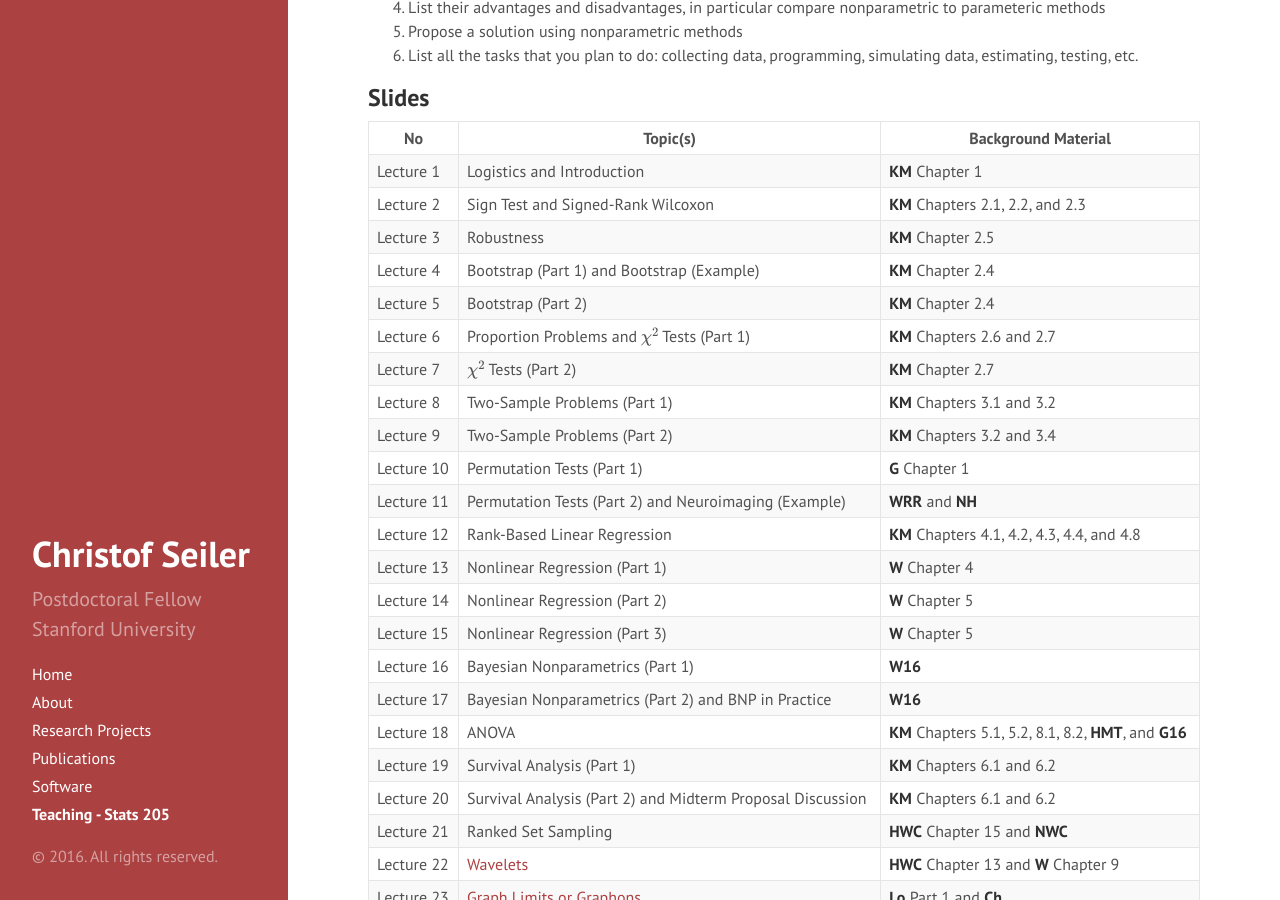
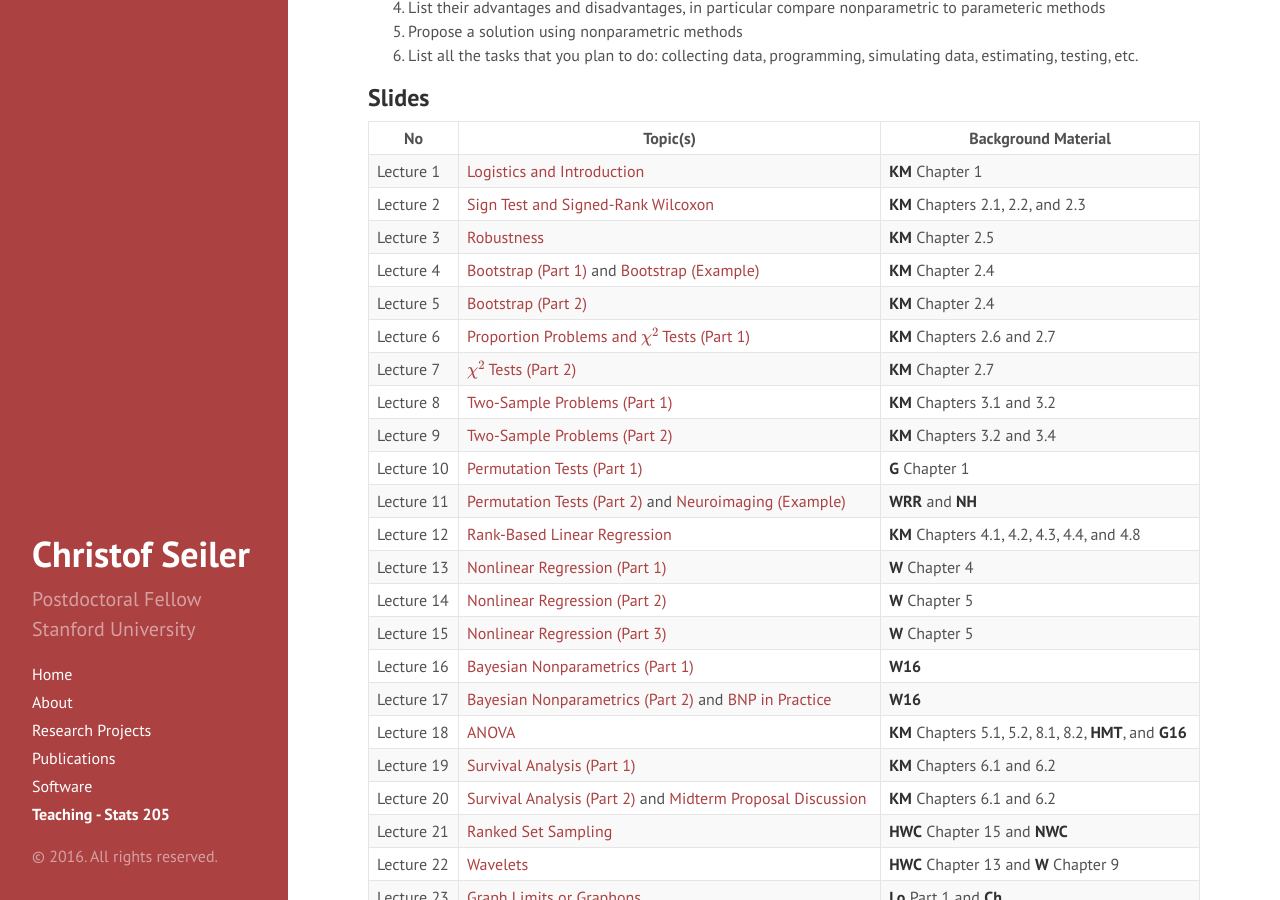
Before and after one commit to ChristofSeiler/ChristofSeiler.github.io, a Jekyll site: the page built from stats205.md, in a window 1280 px wide and 900 px high, scrolled down 2180 px. Built offline with Jekyll 4.4.1, drawn with Linux system fonts in a browser that asks for light colours; formulas are drawn with MathJax 3; some of the changed lines change nothing that is shown.

Commit message:
added links back up

```diff
--- a/stats205.md
+++ b/stats205.md
@@ -86,32 +86,32 @@ Some optional guidelines:
 
 ## Slides
 
-No         | Topic(s)                                                          | Background Material
------------|-------------------------------------------------------------------|-----------------------------------------------------------
-Lecture 1  | Logistics and Introduction                                        | **KM** Chapter 1
-Lecture 2  | Sign Test and Signed-Rank Wilcoxon                                | **KM** Chapters 2.1, 2.2, and 2.3
-Lecture 3  | Robustness                                                        | **KM** Chapter 2.5
-Lecture 4  | Bootstrap (Part 1) and Bootstrap (Example)                        | **KM** Chapter 2.4
-Lecture 5  | Bootstrap (Part 2)                                                | **KM** Chapter 2.4
-Lecture 6  | Proportion Problems and \\( \chi^2 \\) Tests (Part 1)             | **KM** Chapters 2.6 and 2.7
-Lecture 7  | \\( \chi^2 \\) Tests (Part 2)                                     | **KM** Chapter 2.7
-Lecture 8  | Two-Sample Problems (Part 1)                                      | **KM** Chapters 3.1 and 3.2
-Lecture 9  | Two-Sample Problems (Part 2)                                      | **KM** Chapters 3.2 and 3.4
-Lecture 10 | Permutation Tests (Part 1)                                        | **G** Chapter 1
-Lecture 11 | Permutation Tests (Part 2) and Neuroimaging (Example)             | **WRR** and **NH**
-Lecture 12 | Rank-Based Linear Regression                                      | **KM** Chapters 4.1, 4.2, 4.3, 4.4, and 4.8
-Lecture 13 | Nonlinear Regression (Part 1)                                     | **W** Chapter 4
-Lecture 14 | Nonlinear Regression (Part 2)                                     | **W** Chapter 5
-Lecture 15 | Nonlinear Regression (Part 3)                                     | **W** Chapter 5
-Lecture 16 | Bayesian Nonparametrics (Part 1)                                  | **W16**
-Lecture 17 | Bayesian Nonparametrics (Part 2) and BNP in Practice              | **W16**
-Lecture 18 | ANOVA                                                             | **KM** Chapters 5.1, 5.2, 8.1, 8.2, **HMT**, and **G16**
-Lecture 19 | Survival Analysis (Part 1)                                        | **KM** Chapters 6.1 and 6.2
-Lecture 20 | Survival Analysis (Part 2) and Midterm Proposal Discussion        | **KM** Chapters 6.1 and 6.2
-Lecture 21 | Ranked Set Sampling                                               | **HWC** Chapter 15 and **NWC**
-Lecture 22 | [Wavelets](Lecture22/Wavelets.pdf)                                | **HWC** Chapter 13 and **W** Chapter 9
-Lecture 23 | [Graph Limits or Graphons](Lecture23/GraphLimits.pdf)             | **Lo** Part 1 and **Ch**
-Lecture 24 | Inference for Data Visualization                                  |
+No         | Topic(s)                                                                                                                           | Background Material
+-----------|------------------------------------------------------------------------------------------------------------------------------------|-----------------------------------------------------------
+Lecture 1  | [Logistics and Introduction](Lecture1/LogisticsIntroduction.html)                                                                  | **KM** Chapter 1
+Lecture 2  | [Sign Test and Signed-Rank Wilcoxon](Lecture2/SignTestSignedRankWilcoxon.html)                                                     | **KM** Chapters 2.1, 2.2, and 2.3
+Lecture 3  | [Robustness](Lecture3/Robustness.html)                                                                                             | **KM** Chapter 2.5
+Lecture 4  | [Bootstrap (Part 1)](Lecture4/BootstrapPart1.html) and [Bootstrap (Example)](Lecture4/BootstrapExample.html)                       | **KM** Chapter 2.4
+Lecture 5  | [Bootstrap (Part 2)](Lecture5/BootstrapPart2.html)                                                                                 | **KM** Chapter 2.4
+Lecture 6  | [Proportion Problems and \\( \chi^2 \\) Tests (Part 1)](Lecture6/ProportionProblemChiSquared.html)                                 | **KM** Chapters 2.6 and 2.7
+Lecture 7  | [\\( \chi^2 \\) Tests (Part 2)](Lecture7/ChiSquaredPart2.html)                                                                     | **KM** Chapter 2.7
+Lecture 8  | [Two-Sample Problems (Part 1)](Lecture8/TwoSampleProblems.html)                                                                    | **KM** Chapters 3.1 and 3.2
+Lecture 9  | [Two-Sample Problems (Part 2)](Lecture9/TwoSampleProblemsPart2.html)                                                               | **KM** Chapters 3.2 and 3.4
+Lecture 10 | [Permutation Tests (Part 1)](Lecture10/PermutationTest.html)                                                                       | **G** Chapter 1
+Lecture 11 | [Permutation Tests (Part 2)](Lecture11/PermutationTestPart2.html) and [Neuroimaging (Example)](Lecture11/Neuroimaging.html)        | **WRR** and **NH**
+Lecture 12 | [Rank-Based Linear Regression](Lecture12/Regression.html)                                                                          | **KM** Chapters 4.1, 4.2, 4.3, 4.4, and 4.8
+Lecture 13 | [Nonlinear Regression (Part 1)](Lecture13/NonlinearRegression.pdf)                                                                 | **W** Chapter 4
+Lecture 14 | [Nonlinear Regression (Part 2)](Lecture14/NonlinearRegressionPart2.pdf)                                                            | **W** Chapter 5
+Lecture 15 | [Nonlinear Regression (Part 3)](Lecture15/NonlinearRegressionPart3.pdf)                                                            | **W** Chapter 5
+Lecture 16 | [Bayesian Nonparametrics (Part 1)](Lecture16/BayesianNonparametrics.pdf)                                                           | **W16**
+Lecture 17 | [Bayesian Nonparametrics (Part 2)](Lecture17/BayesianNonparametricsPart2.pdf) and [BNP in Practice](Lecture17/BNPinPractice.pdf)   | **W16**
+Lecture 18 | [ANOVA](Lecture18/ANOVA.pdf)                                                                                                       | **KM** Chapters 5.1, 5.2, 8.1, 8.2, **HMT**, and **G16**
+Lecture 19 | [Survival Analysis (Part 1)](Lecture19/Life.pdf)                                                                                   | **KM** Chapters 6.1 and 6.2
+Lecture 20 | [Survival Analysis (Part 2)](Lecture20/LifePart2.pdf) and [Midterm Proposal Discussion](Lecture20/MidtermProposals.pdf)            | **KM** Chapters 6.1 and 6.2
+Lecture 21 | [Ranked Set Sampling](Lecture21/RankedSetSampling.pdf)                                                                             | **HWC** Chapter 15 and **NWC**
+Lecture 22 | [Wavelets](Lecture22/Wavelets.pdf)                                                                                                 | **HWC** Chapter 13 and **W** Chapter 9
+Lecture 23 | [Graph Limits or Graphons](Lecture23/GraphLimits.pdf)                                                                              | **Lo** Part 1 and **Ch**
+Lecture 24 | Inference for Data Visualization                                                                                                   |
 
 ## Homework
 
```
